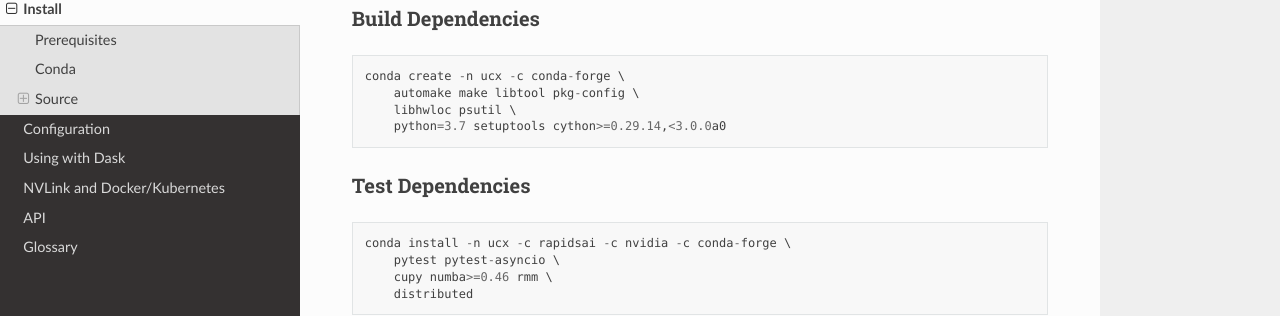
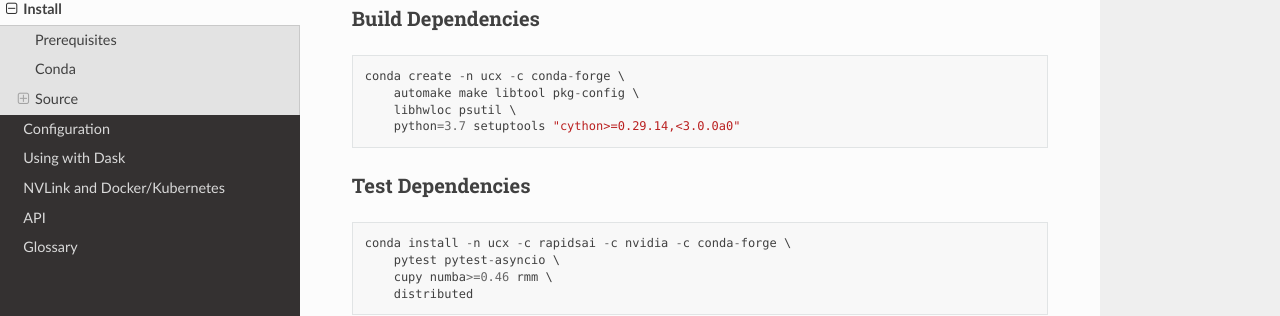
Before and after one commit to rapidsai/ucx-py, a Sphinx documentation site: the page built from docs/source/install.rst, in a window 1280 px wide and 900 px high, scrolled down 763 px. Shown: the part 141-457 px from the top of the window. Built offline with Sphinx 7.4.7 and the Read the Docs theme 2.0.0, drawn with Linux system fonts in a browser that asks for light colours; the version number could not be read and is left out.

Commit message:
Quote `cython` requirement in install docs
As shells may be confused by `<`, quote the `cython` requirement to
ensure this is interpreted correctly.

```diff
--- a/docs/source/install.rst
+++ b/docs/source/install.rst
@@ -47,7 +47,7 @@
     conda create -n ucx -c conda-forge \
         automake make libtool pkg-config \
         libhwloc psutil \
-        python=3.7 setuptools cython>=0.29.14,<3.0.0a0
+        python=3.7 setuptools "cython>=0.29.14,<3.0.0a0"
 
 Test Dependencies
 ~~~~~~~~~~~~~~~~~
```
